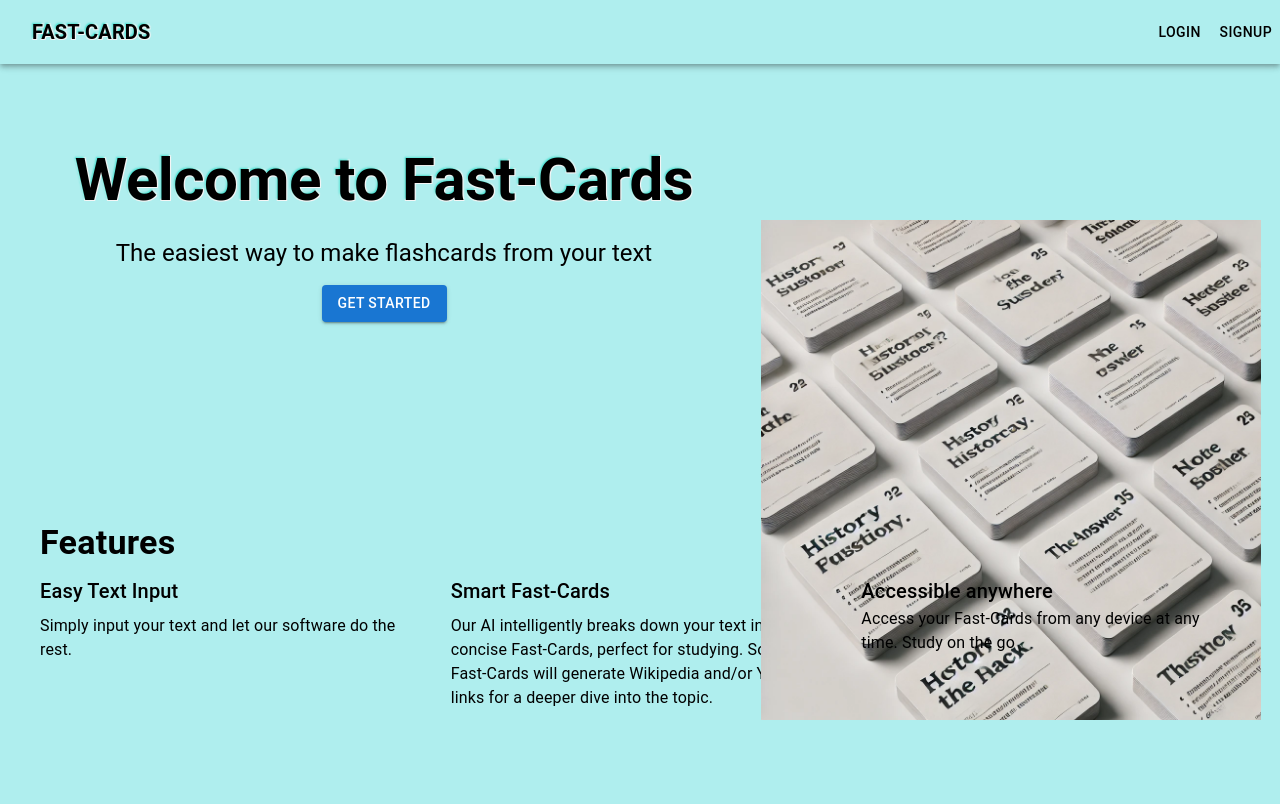
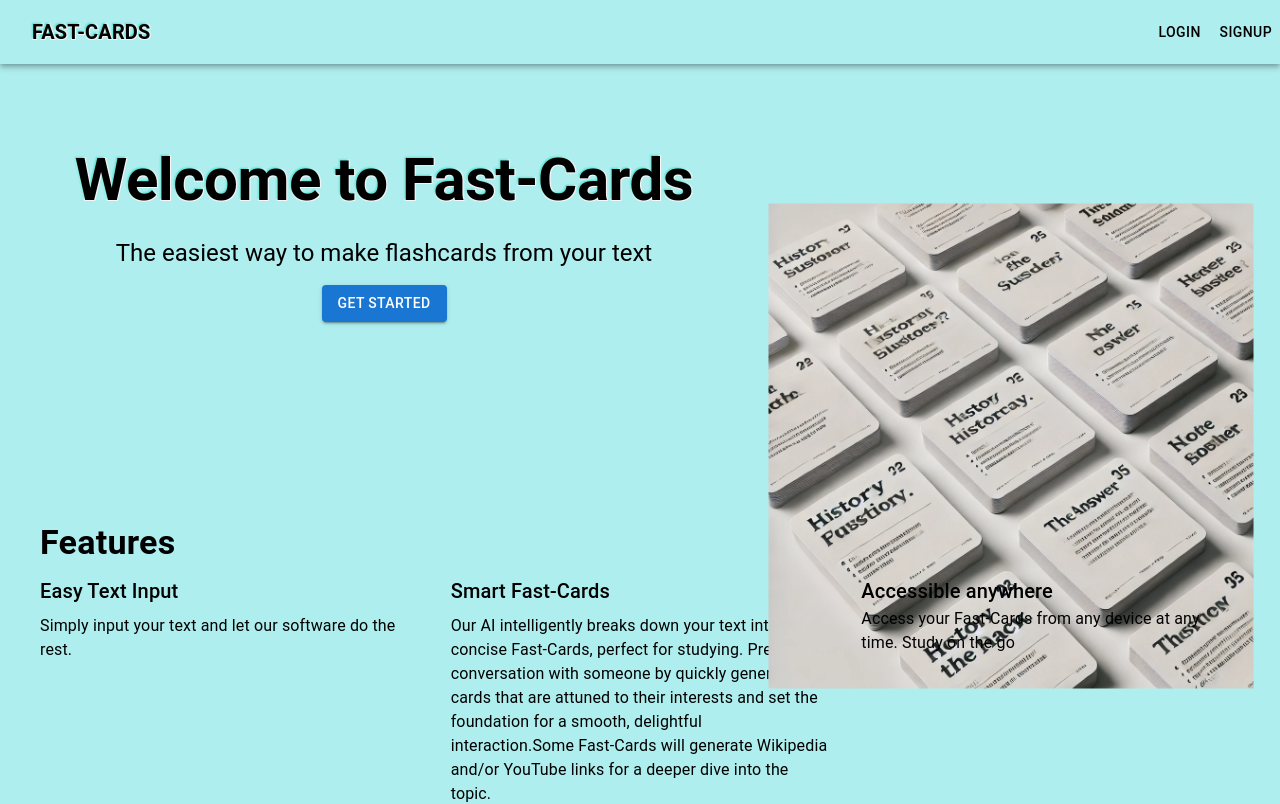
Before and after one commit to Paul-Clue/flash-cards, a Next.js app: page / in a window 1280 px wide. Shown: the top 804 px of the page. Built offline with nearby package versions, Linux system fonts and the light colour scheme; no server answers.

Commit message:
Fix home ui

```diff
--- a/app/page.js
+++ b/app/page.js
@@ -8,7 +8,6 @@ import Head from 'next/head';
 import Navbar from './components/Navbar';
 import Footer from './components/Footer';
 import BottomNav from './components/BottomNav';
-// import BillingManagement from './components/BillingManagement';
 
 export default function Home() {
   const { user } = useUser();
@@ -175,7 +174,7 @@ export default function Home() {
       <Box
         sx={{
           position: 'absolute',
-          top: '59%',
+          top: '56%',
           left: '79%',
           transform: 'translate(-50%, -50%)',
           opacity: '100%',
@@ -186,8 +185,8 @@ export default function Home() {
         <Image
           src='/flashcards3.webp'
           alt='Blank flashcards'
-          width={500}
-          height={500}
+          width={485}
+          height={485}
           sx={{
             zIndex: -1,
           }}
@@ -327,8 +326,11 @@ export default function Home() {
             <Typography>
               {' '}
               Our AI intelligently breaks down your text into concise
-              Fast-Cards, perfect for studying. Some Fast-Cards will generate
-              Wikipedia and/or YouTube links for a deeper dive into the topic.
+              Fast-Cards, perfect for studying. Prep for a conversation with
+              someone by quickly generating cards that are attuned to their
+              interests and set the foundation for a smooth, delightful
+              interaction.Some Fast-Cards will generate Wikipedia and/or YouTube
+              links for a deeper dive into the topic.
             </Typography>
           </Grid>
           <Grid item xs={12} md={4} sx={{ zIndex: 10 }}>
@@ -410,11 +412,7 @@ export default function Home() {
               </Typography>
               {subscription ? (
                 <>
-                  <Typography
-                    variant='body1'
-                    color='green'
-                    sx={{ mt: 2,}}
-                  >
+                  <Typography variant='body1' color='green' sx={{ mt: 2 }}>
                     You are already subscribed to the Pro plan.
                   </Typography>
                   <Button
@@ -432,7 +430,6 @@ export default function Home() {
                 <Button
                   variant='contained'
                   color='primary'
-                  // sx={{ mt: 2, border: '1px solid', borderColor: 'grey.300' }}
                   sx={{ mt: 2 }}
                   onClick={handleSubmit}
                 >
```
Also changed, not shown: app/components/BillingManagement.js (deleted, +0 -63 lines).
